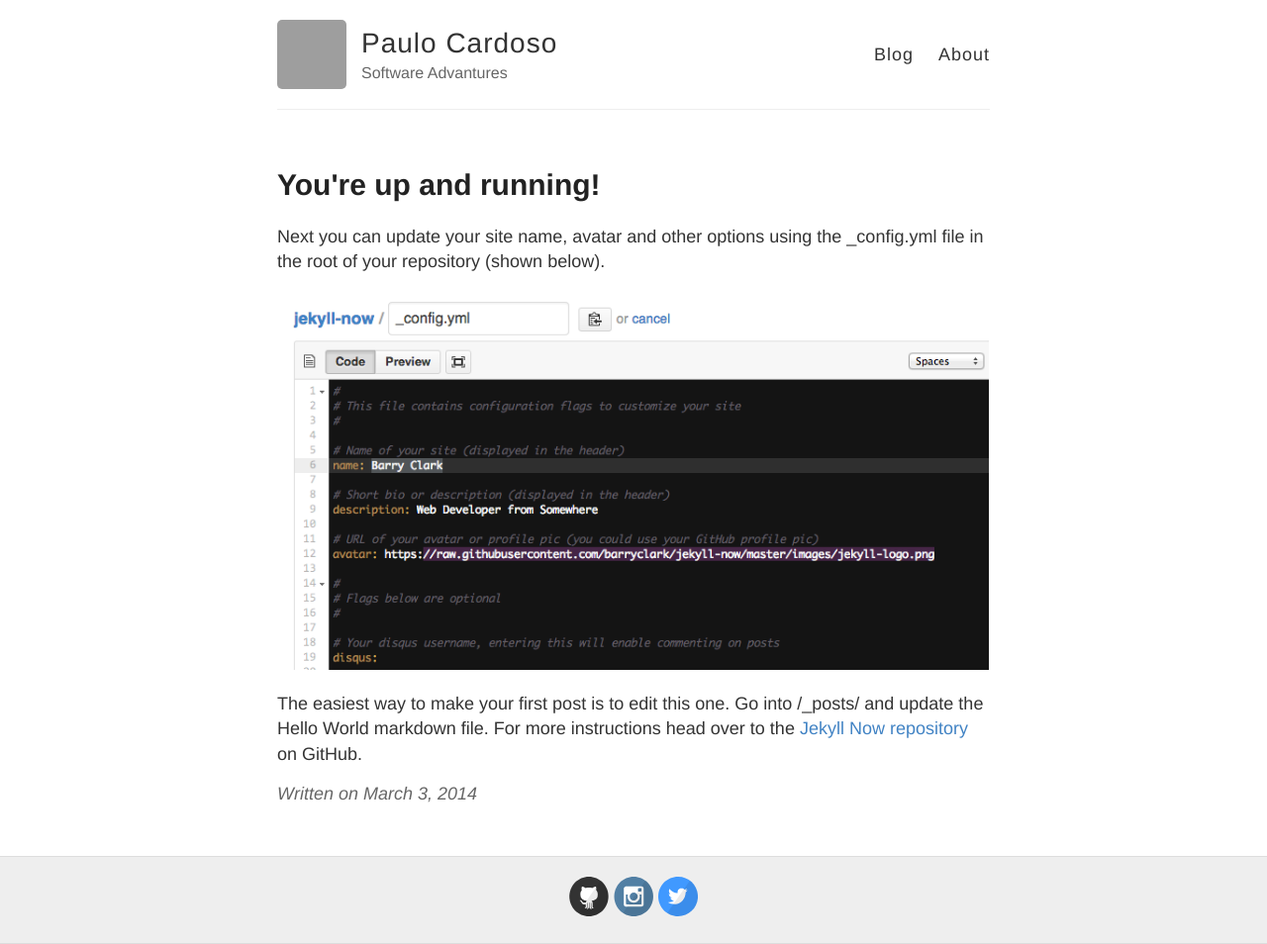
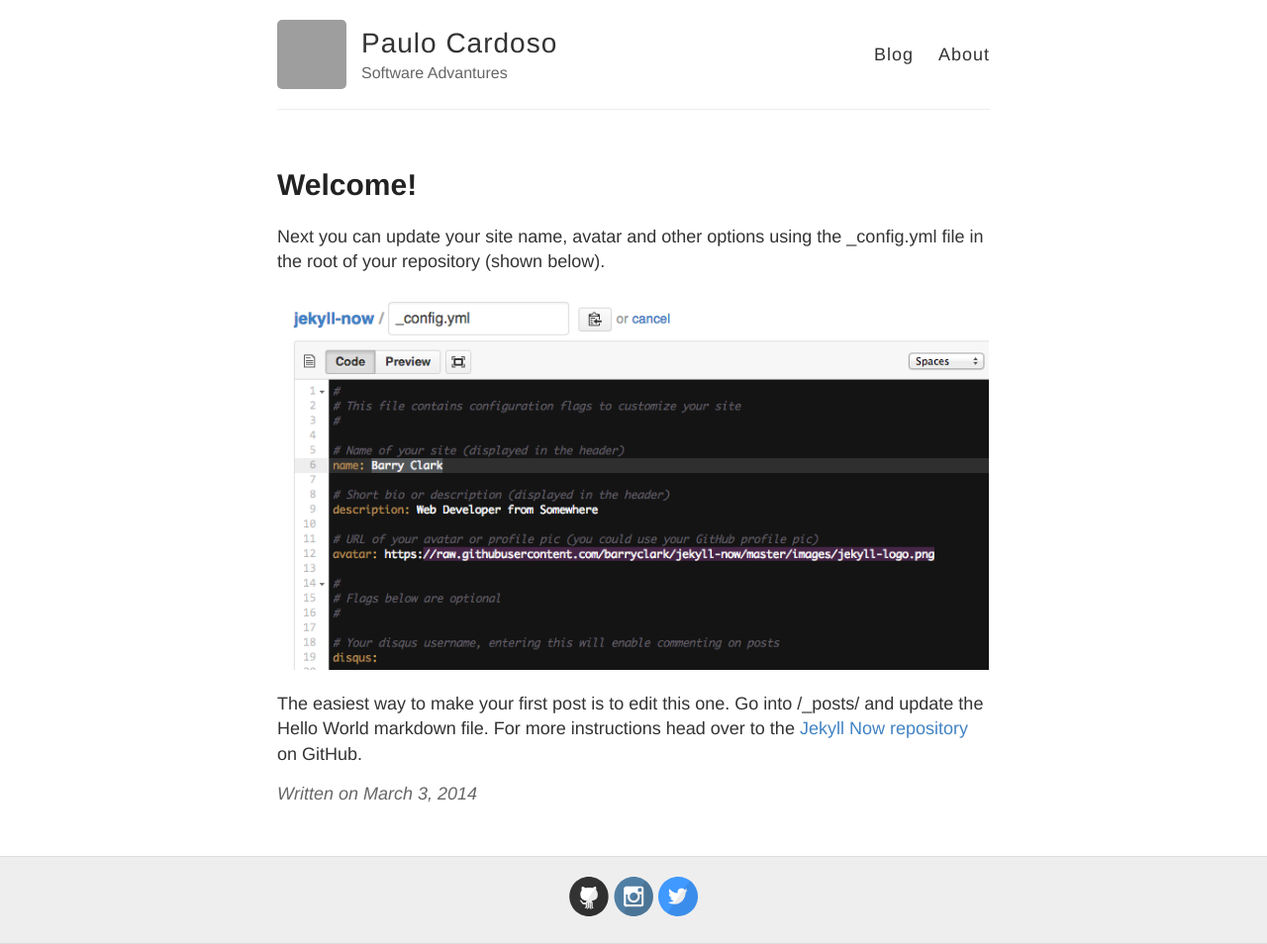
Before and after one commit to paulocardoso/paulocardoso.github.io, a Jekyll site: the page built from _posts/2014-3-3-Hello-World.md, in a window 1280 px wide. Shown: the whole page at 99% size. Built offline with Jekyll 4.4.1, drawn with Linux system fonts in a browser that asks for light colours; grey boxes are pictures that could not be loaded.

Commit message:
Site Configuration

```diff
--- a/_posts/2014-3-3-Hello-World.md
+++ b/_posts/2014-3-3-Hello-World.md
@@ -1,6 +1,6 @@
 ---
 layout: post
-title: You're up and running!
+title: Welcome!
 ---
 
 Next you can update your site name, avatar and other options using the _config.yml file in the root of your repository (shown below).
```
